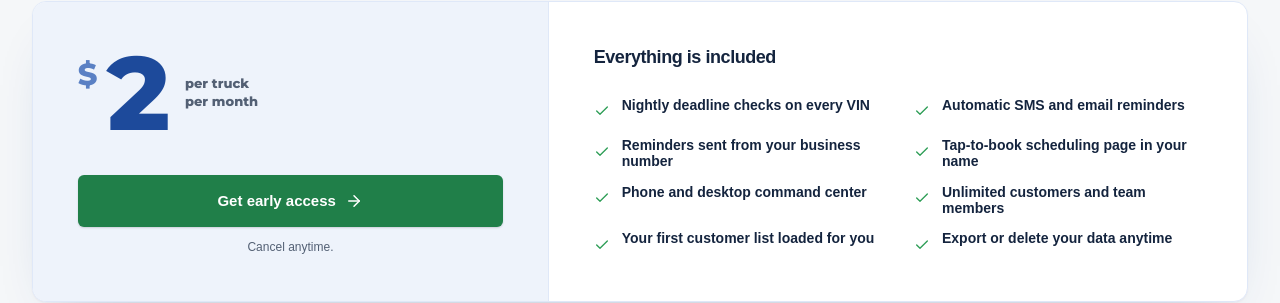
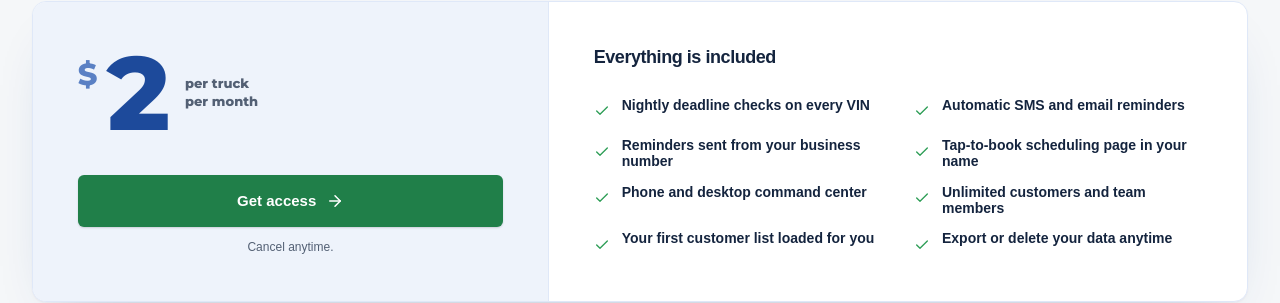
Before and after one commit to dshap456/gotruckcheck, a Next.js app: page / in a window 1280 px wide. Shown: the part 5326-5629 px from the top of the page. Built offline with nearby package versions, Linux system fonts and the light colour scheme; no server answers; a web font is replaced by a local one.

Commit message:
Rename pricing access CTA

```diff
--- a/app/page.tsx
+++ b/app/page.tsx
@@ -240,7 +240,7 @@ export default function Home() {
                 </span>
               </div>
               <a className="button button--primary plan__cta" href="#early-access">
-                Get early access
+                Get access
                 <ArrowRight aria-hidden="true" size={18} />
               </a>
               <p className="plan__cancel">Cancel anytime.</p>
```
